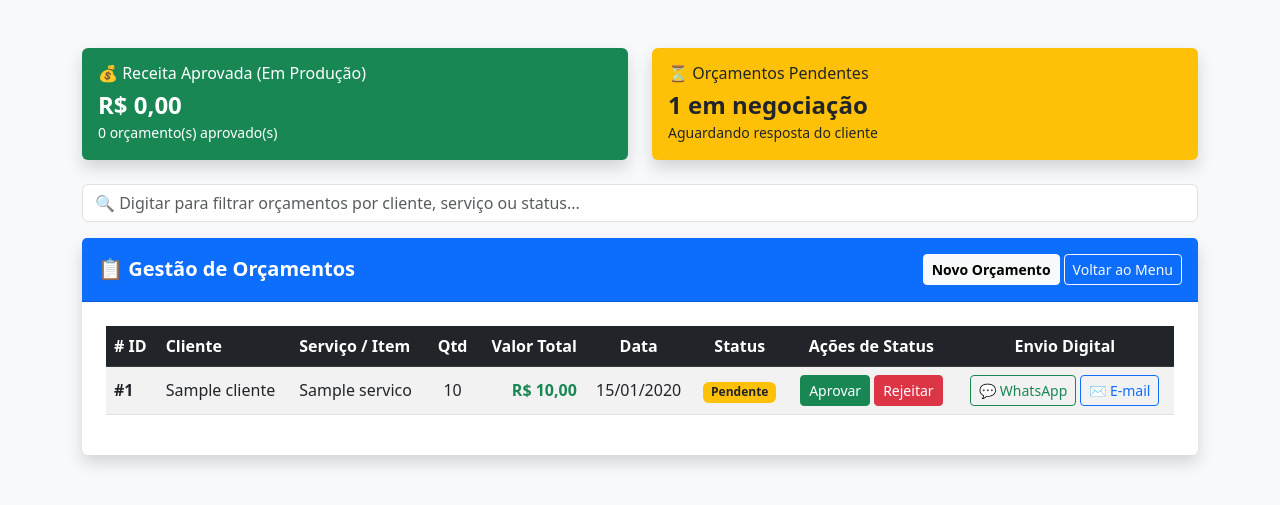
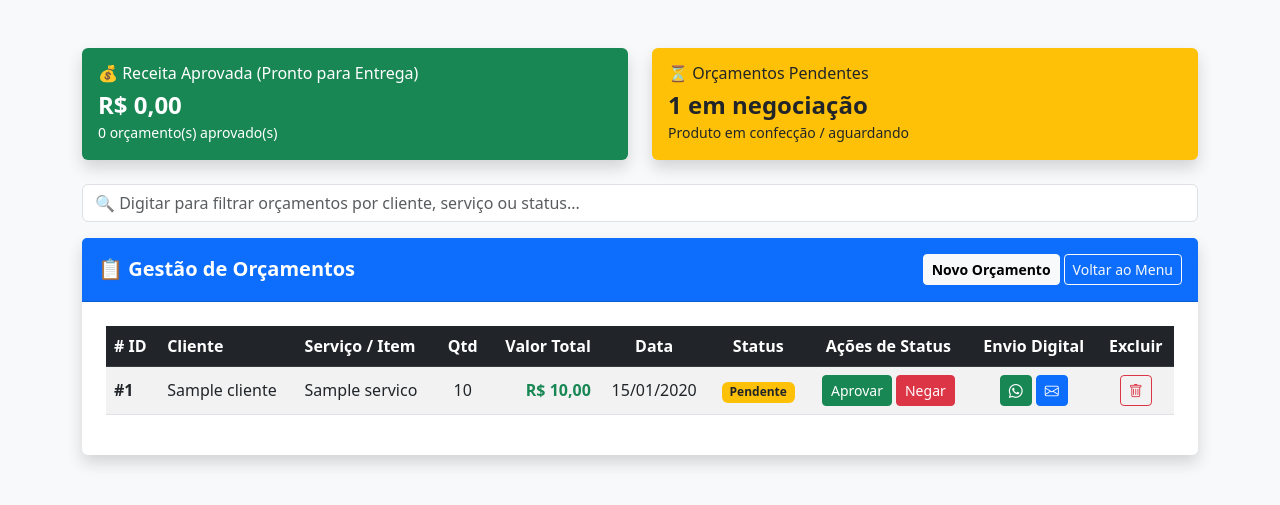
Before and after one commit to Sistematico654/marcenaria-orcamentos, a PHP site: page /listar_orcamentos.php in a window 1280 px wide. Shown: the top 505 px of the page. Run offline with PHP 8.4, Linux system fonts and the light colour scheme; tables that the repository leaves empty hold one stand-in row (values such as "Sample post").

Commit message:
adição de botões de exclusão para orcamentos e atualização dos status.

```diff
--- a/listar_orcamentos.php
+++ b/listar_orcamentos.php
@@ -10,7 +10,7 @@ $sql = "SELECT o.id, c.nome AS cliente_nome, c.email, c.telefone, s.nome_servico
 
 $resultado = mysqli_query($conn, $sql);
 
-// Indicadores do Status
+// Indicadores do Status para o Painel Superior
 $res_aprovados = mysqli_query($conn, "SELECT SUM(valor_total) as total, COUNT(*) as qtd FROM orcamentos WHERE status = 'Aprovado'");
 $row_aprovados = mysqli_fetch_assoc($res_aprovados);
 $total_aprovado = $row_aprovados['total'] ?? 0;
@@ -28,25 +28,25 @@ $qtd_pendente = $row_pendentes['qtd'] ?? 0;
     <meta name="viewport" content="width=device-width, initial-scale=1.0">
     <title>Histórico e Gestão de Orçamentos - Marcenaria</title>
     <link href="https://cdn.jsdelivr.net/npm/bootstrap@5.3.0/dist/css/bootstrap.min.css" rel="stylesheet">
+    <link rel="stylesheet" href="https://cdn.jsdelivr.net/npm/bootstrap-icons@1.11.1/font/bootstrap-icons.css">
 </head>
 <body class="bg-light">
 
-    <!-- Espaçamento responsivo py-3 e py-md-5 -->
     <div class="container py-3 py-md-5">
 
         <?php if (isset($_GET['sucesso'])): ?>
             <div class="alert alert-success alert-dismissible fade show" role="alert">
-                Status do orçamento atualizado com sucesso!
+                Ação realizada com sucesso!
                 <button type="button" class="btn-close" data-bs-dismiss="alert" aria-label="Close"></button>
             </div>
         <?php endif; ?>
 
-        <!-- Painel Resumo de Utilidade do Status (col-12 para mobile, col-md-6 para PC) -->
+        <!-- Painel Resumo de Status -->
         <div class="row mb-4">
             <div class="col-12 col-md-6 mb-3 mb-md-0">
                 <div class="card bg-success text-white shadow border-0">
                     <div class="card-body">
-                        <h5 class="card-title fs-6 fs-md-5">💰 Receita Aprovada (Em Produção)</h5>
+                        <h5 class="card-title fs-6 fs-md-5">💰 Receita Aprovada (Pronto para Entrega)</h5>
                         <h3 class="fw-bold mb-0 fs-4 fs-md-3">R$ <?php echo number_format($total_aprovado, 2, ',', '.'); ?></h3>
                         <small><?php echo $qtd_aprovado; ?> orçamento(s) aprovado(s)</small>
                     </div>
@@ -57,7 +57,7 @@ $qtd_pendente = $row_pendentes['qtd'] ?? 0;
                     <div class="card-body">
                         <h5 class="card-title fs-6 fs-md-5">⏳ Orçamentos Pendentes</h5>
                         <h3 class="fw-bold mb-0 fs-4 fs-md-3"><?php echo $qtd_pendente; ?> em negociação</h3>
-                        <small>Aguardando resposta do cliente</small>
+                        <small>Produto em confecção / aguardando</small>
                     </div>
                 </div>
             </div>
@@ -69,7 +69,6 @@ $qtd_pendente = $row_pendentes['qtd'] ?? 0;
         </div>
 
         <div class="card shadow border-0">
-            <!-- Cabeçalho reorganizado para empilhar no celular se necessário -->
             <div class="card-header bg-primary text-white d-flex flex-column flex-md-row justify-content-between align-items-md-center gap-2 py-3">
                 <h3 class="mb-0 fs-5 fs-md-4 fw-bold">📋 Gestão de Orçamentos</h3>
                 <div class="d-flex gap-1">
@@ -92,34 +91,37 @@ $qtd_pendente = $row_pendentes['qtd'] ?? 0;
                                 <th scope="col" class="text-center">Status</th>
                                 <th scope="col" class="text-center">Ações de Status</th>
                                 <th scope="col" class="text-center">Envio Digital</th>
+                                <th scope="col" class="text-center">Excluir</th>
                             </tr>
                         </thead>
                         <tbody>
                             <?php if (mysqli_num_rows($resultado) > 0): ?>
                                 <?php while ($row = mysqli_fetch_assoc($resultado)): ?>
                                     <?php
-                                        $num_tel = preg_replace('/\D/', '', $row['telefone'] ?? '');
-                                        $status_atual = !empty($row['status']) ? $row['status'] : 'Pendente';
-
-                                        if ($status_atual == 'Aprovado') {
-                                            $texto_whats = "Olá " . urlencode($row['cliente_nome']) . ", seu orçamento para " . urlencode($row['nome_servico']) . " (R$ " . number_format($row['valor_total'], 2, ',', '.') . ") foi aprovado! Seu pedido já entrou em produção em nossa marcenaria.";
-
-                                            $assunto_email = rawurlencode("Confirmação de Produção - Orçamento #" . $row['id']);
-                                            $corpo_email = rawurlencode("Olá " . $row['cliente_nome'] . ",\n\nConfirmamos o recebimento e aprovação do seu orçamento para o serviço: " . $row['nome_servico'] . ".\n\nSeu pedido já entrou em produção! Qualquer novidade sobre o andamento entraremos em contato.\n\nAtenciosamente,\nMarcenaria");
-                                        } elseif ($status_atual == 'Rejeitado') {
-                                            $texto_whats = "Olá " . urlencode($row['cliente_nome']) . ", confirmamos o cancelamento da proposta para " . urlencode($row['nome_servico']) . ". Permanecemos à disposição para futuros projetos!";
-
-                                            $assunto_email = rawurlencode("Atualização de Orçamento - #" . $row['id']);
-                                            $corpo_email = rawurlencode("Olá " . $row['cliente_nome'] . ",\n\nInformamos que o orçamento para o serviço " . $row['nome_servico'] . " foi arquivado/cancelado.\n\nFicamos à disposição para futuros projetos.");
-                                        } else {
-                                            $texto_whats = "Olá " . urlencode($row['cliente_nome']) . ", segue o seu orçamento para " . urlencode($row['nome_servico']) . " no valor total de R$ " . number_format($row['valor_total'], 2, ',', '.') . ". Qualquer dúvida, estamos à disposição!";
-
-                                            $assunto_email = rawurlencode("Orçamento Marcenaria - #" . $row['id']);
-                                            $corpo_email = rawurlencode("Olá " . $row['cliente_nome'] . ",\n\nConforme solicitado, segue o orçamento do serviço: " . $row['nome_servico'] . ".\nValor Total: R$ " . number_format($row['valor_total'], 2, ',', '.') . "\n\nQualquer dúvida, estamos à disposição.");
+                                        // Sanitização do telefone e definição do status predefinido
+                                        $num_tel = preg_replace('/[^0-9]/', '', (string)$row['telefone']);
+                                        if (strlen($num_tel) == 10 || strlen($num_tel) == 11) {
+                                            $num_tel = '55' . $num_tel;
                                         }
 
-                                        $link_whats = "https://api.whatsapp.com/send?phone=55" . $num_tel . "&text=" . $texto_whats;
-                                        $link_email = "mailto:" . $row['email'] . "?subject=" . $assunto_email . "&body=" . $corpo_email;
+                                        $status_atual = !empty($row['status']) ? $row['status'] : 'Pendente';
+                                        $nome_cliente = $row['cliente_nome'];
+                                        $nome_item    = $row['nome_servico'];
+                                        $valor_total  = $row['valor_total'];
+
+                                        // Mesmas mensagens idênticas à página gerar_orcamento.php
+                                        if ($status_atual === 'Pendente') {
+                                            $texto_status = "Olá {$nome_cliente}! Seu pedido para '{$nome_item}' foi registrado como PENDENTE e já está sendo preparado pela nossa equipe. Valor total: R$ " . number_format($valor_total, 2, ',', '.') . ".";
+                                        } elseif ($status_atual === 'Aprovado') {
+                                            $texto_status = "Olá {$nome_cliente}! Seu pedido para '{$nome_item}' foi APROVADO e o produto já está PRONTO PARA A ENTREGA/RETIRADA!";
+                                        } else { // Negado
+                                            $texto_status = "Olá {$nome_cliente}. Infelizmente informamos que o seu pedido para '{$nome_item}' foi NEGADO. Entre em contato conosco para mais esclarecimentos.";
+                                        }
+
+                                        $assunto_email = "Atualização de Orçamento - Marcenaria";
+
+                                        $link_whats = "https://api.whatsapp.com/send?phone=" . $num_tel . "&text=" . rawurlencode($texto_status);
+                                        $link_email = "mailto:" . $row['email'] . "?subject=" . rawurlencode($assunto_email) . "&body=" . rawurlencode($texto_status);
                                     ?>
                                     <tr>
                                         <th scope="row">#<?php echo $row['id']; ?></th>
@@ -136,45 +138,61 @@ $qtd_pendente = $row_pendentes['qtd'] ?? 0;
                                             <?php
                                                 if ($status_atual == 'Aprovado') {
                                                     echo '<span class="badge bg-success">Aprovado</span>';
-                                                } elseif ($status_atual == 'Rejeitado') {
-                                                    echo '<span class="badge bg-danger">Rejeitado</span>';
+                                                } elseif ($status_atual == 'Negado') {
+                                                    echo '<span class="badge bg-danger">Negado</span>';
                                                 } else {
                                                     echo '<span class="badge bg-warning text-dark">Pendente</span>';
                                                 }
                                             ?>
                                         </td>
+                                        <!-- Botões de Alteração de Status -->
                                         <td class="text-center">
                                             <div class="d-inline-flex gap-1">
+                                                <?php if ($status_atual != 'Pendente'): ?>
+                                                    <a href="atualizar_status_orcamento.php?id=<?php echo $row['id']; ?>&status=Pendente"
+                                                       class="btn btn-sm btn-outline-warning text-dark" title="Mudar para Pendente">Pend.</a>
+                                                <?php endif; ?>
+
                                                 <?php if ($status_atual != 'Aprovado'): ?>
                                                     <a href="atualizar_status_orcamento.php?id=<?php echo $row['id']; ?>&status=Aprovado"
-                                                       class="btn btn-sm btn-success">Aprovar</a>
+                                                       class="btn btn-sm btn-success" title="Mudar para Aprovado">Aprovar</a>
                                                 <?php endif; ?>
 
-                                                <?php if ($status_atual != 'Rejeitado'): ?>
-                                                    <a href="atualizar_status_orcamento.php?id=<?php echo $row['id']; ?>&status=Rejeitado"
-                                                       class="btn btn-sm btn-danger">Rejeitar</a>
+                                                <?php if ($status_atual != 'Negado'): ?>
+                                                    <a href="atualizar_status_orcamento.php?id=<?php echo $row['id']; ?>&status=Negado"
+                                                       class="btn btn-sm btn-danger" title="Mudar para Negado">Negar</a>
                                                 <?php endif; ?>
                                             </div>
                                         </td>
+                                        <!-- Botões de Envio Digital -->
                                         <td class="text-center">
                                             <div class="d-inline-flex gap-1">
                                                 <?php if (!empty($num_tel)): ?>
-                                                    <a href="<?php echo $link_whats; ?>" target="_blank" class="btn btn-sm btn-outline-success" title="Enviar orçamento via WhatsApp">
-                                                        💬 WhatsApp
+                                                    <a href="<?php echo $link_whats; ?>" target="_blank" class="btn btn-sm btn-success" title="Enviar orçamento via WhatsApp">
+                                                        <i class="bi bi-whatsapp"></i>
                                                     </a>
                                                 <?php endif; ?>
                                                 <?php if (!empty($row['email'])): ?>
-                                                    <a href="<?php echo $link_email; ?>" class="btn btn-sm btn-outline-primary" title="Enviar orçamento por E-mail">
-                                                        ✉️ E-mail
+                                                    <a href="<?php echo $link_email; ?>" class="btn btn-sm btn-primary" title="Enviar orçamento por E-mail">
+                                                        <i class="bi bi-envelope"></i>
                                                     </a>
                                                 <?php endif; ?>
                                             </div>
+                                        </td>
+                                        <!-- Botão de Exclusão -->
+                                        <td class="text-center">
+                                            <a href="excluir_orcamento.php?id=<?php echo $row['id']; ?>"
+                                               class="btn btn-sm btn-outline-danger"
+                                               onclick="return confirm('Tem certeza que deseja excluir o orçamento #<?php echo $row['id']; ?>?');"
+                                               title="Excluir Orçamento">
+                                                <i class="bi bi-trash"></i>
+                                            </a>
                                         </td>
                                     </tr>
                                 <?php endwhile; ?>
                             <?php else: ?>
                                 <tr>
-                                    <td colspan="9" class="text-center text-muted py-4">Nenhum orçamento registrado até o momento.</td>
+                                    <td colspan="10" class="text-center text-muted py-4">Nenhum orçamento registrado até o momento.</td>
                                 </tr>
                             <?php endif; ?>
                         </tbody>
```
Also changed, not shown: excluir_orcamento.php (added, +18 -0 lines), gerar_orcamento.php (+76 -9 lines).
